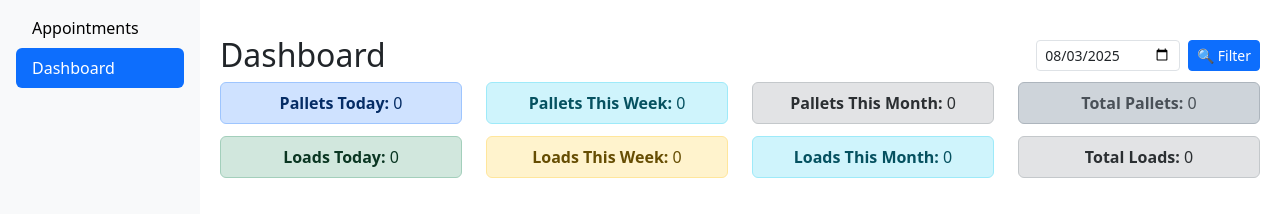
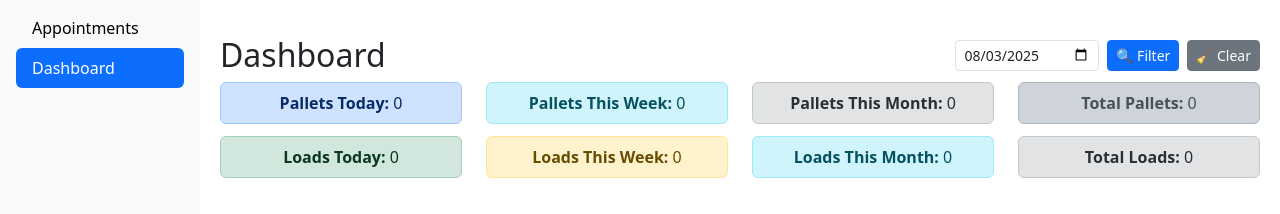
Before and after one commit to Buenomaurilio/Django_GoodsIn_test, a Django app: page /dashboard/ in a window 1280 px wide. Shown: the part 56-270 px from the top of the page. Run offline with Django 5.2, Linux system fonts and the light colour scheme; the visitor is signed in with stand-in values (Sample User, id 1); data that the repository does not hold is empty.

Commit message:
Update dashboard.html

```diff
--- a/templates/appointments/dashboard.html
+++ b/templates/appointments/dashboard.html
@@ -6,11 +6,16 @@
 <div class="sticky-top py-3 dark-bg" style="top: 0; z-index: 1020;">
   <div class="d-flex justify-content-between align-items-center flex-wrap gap-2 mb-2">
     <h2 class="mb-0">Dashboard</h2>
-
     <form method="get" class="d-flex align-items-center gap-2">
       <input type="date" name="date" class="form-control form-control-sm w-auto" value="{{ selected_date|date:'Y-m-d' }}">
       <button type="submit" class="btn btn-sm btn-primary">🔍 Filter</button>
+      <a href="{% url 'dashboard' %}" class="btn btn-sm btn-secondary">🧹 Clear</a>
     </form>
+
+<!--     <form method="get" class="d-flex align-items-center gap-2">
+      <input type="date" name="date" class="form-control form-control-sm w-auto" value="{{ selected_date|date:'Y-m-d' }}">
+      <button type="submit" class="btn btn-sm btn-primary">🔍 Filter</button>
+    </form> -->
   </div>
 
   <!-- KPIs Pallets -->
```
